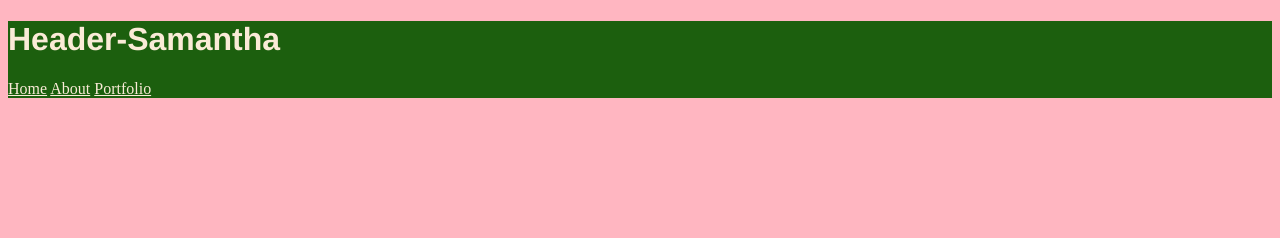
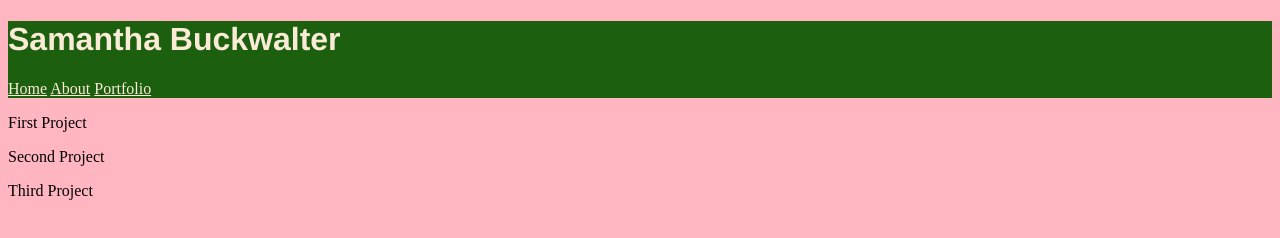
Before and after one commit to SBuckwalter7/Block14_CareerSim, a plain HTML site: page portfolio.html in a window 1280 px wide. Drawn offline with Linux system fonts and the light colour scheme.

Commit message:
Basic Info added

```diff
--- a/portfolio.html
+++ b/portfolio.html
@@ -10,13 +10,30 @@
 </head>
 <body bgcolor="lightpink">
     <header class="header">
-        <h1>Header-Samantha</h1>
+        <h1>Samantha Buckwalter</h1>
         <a href="index.html">Home</a>
         <a href="about.html">About</a>
         <a href="portfolio.html">Portfolio</a>
     </header>
 
+    <div>
+        <p>
+            First Project
+        </p>
+    </div>
 
+    <div>
+        <p>
+            Second Project
+        </p>
+    </div>
+
+
+    <div>
+        <p>
+           Third Project
+        </p>
+    </div>
 
 
 
--- a/style.css
+++ b/style.css
@@ -10,3 +10,7 @@ h1{
 a{
     color:antiquewhite;
 }
+
+img{
+    width: 400px
+}
```
Also changed, not shown: about.html (+9 -0 lines), index.html (+11 -1 lines).
